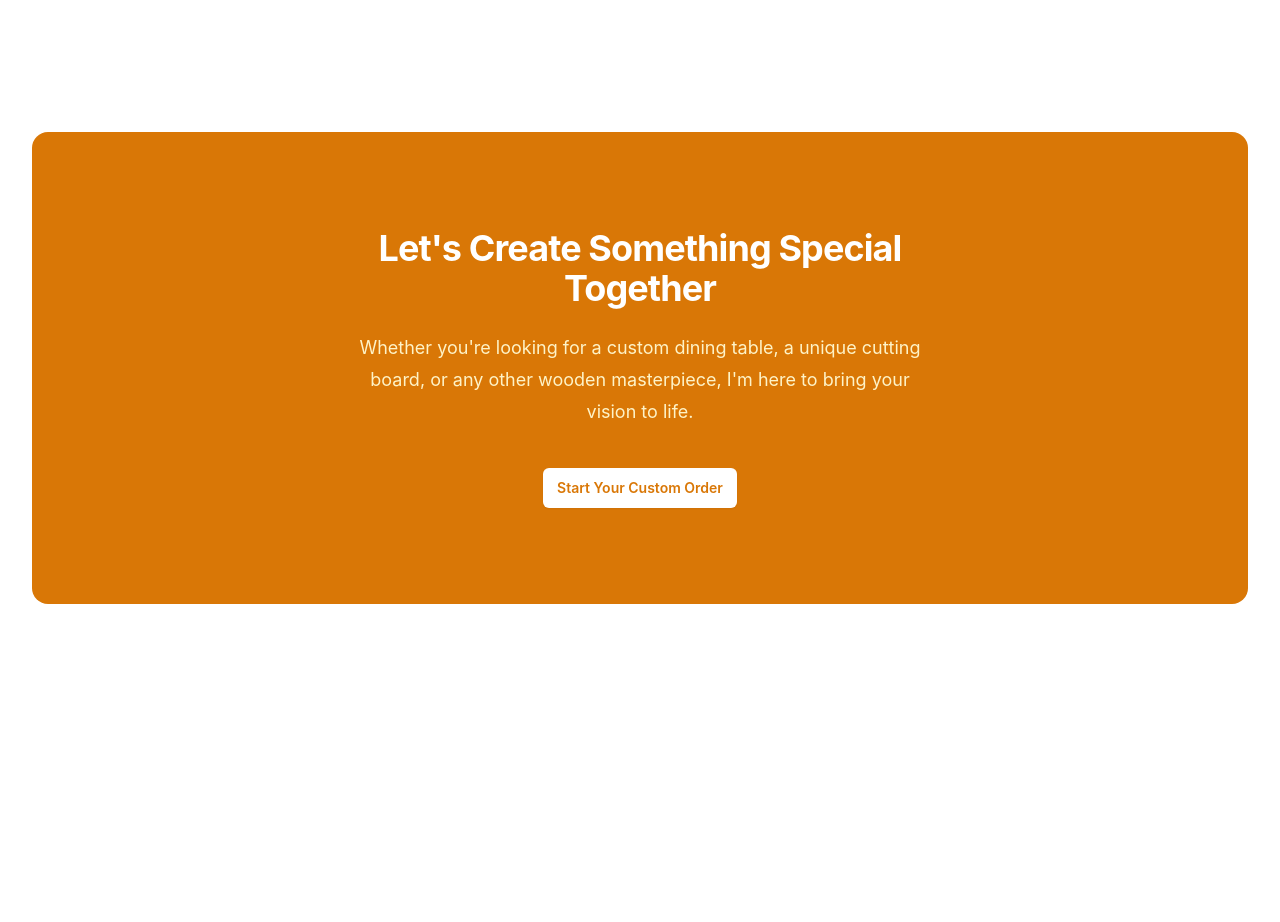
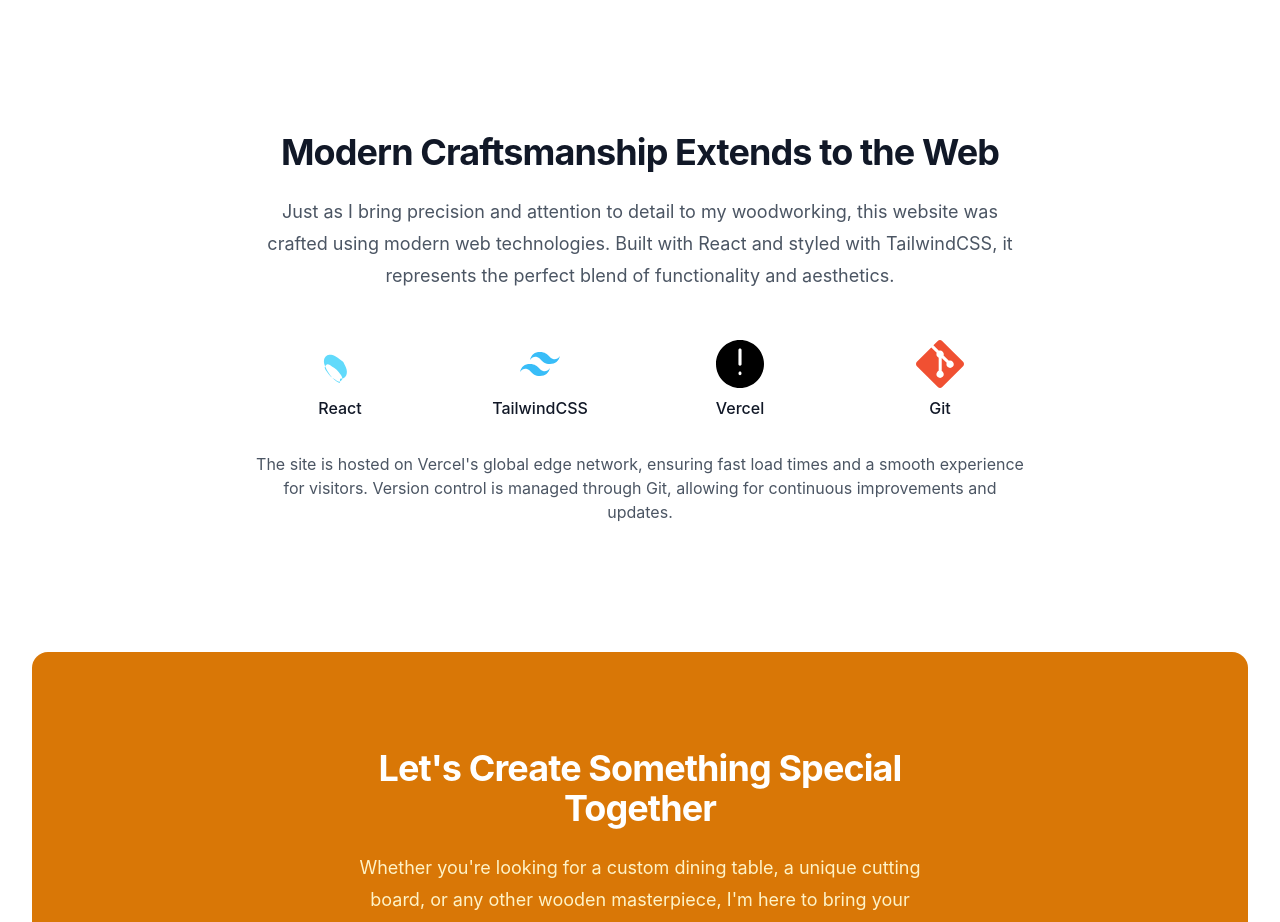
Before and after one commit to patricknavarre/woodShop, a React (Create React App) app: page /about in a window 1280 px wide. Shown: the part 1466-2388 px from the top of the page. Before the commit the page ends 2198 px from the top, so only its background shows below. Built offline with nearby package versions, Linux system fonts and the light colour scheme; what shopify-buy would draw is missing.

Commit message:
Add tech stack section to About page

```diff
--- a/src/pages/About.js
+++ b/src/pages/About.js
@@ -135,6 +135,70 @@ export default function About() {
             </p>
           </div>
 
+          {/* Tech Stack Section */}
+          <div className="mx-auto mt-32 max-w-3xl">
+            <h2 className="text-3xl font-bold tracking-tight text-gray-900 sm:text-4xl text-center">
+              Modern Craftsmanship Extends to the Web
+            </h2>
+            <p className="mt-6 text-lg leading-8 text-gray-600 text-center">
+              Just as I bring precision and attention to detail to my
+              woodworking, this website was crafted using modern web
+              technologies. Built with React and styled with TailwindCSS, it
+              represents the perfect blend of functionality and aesthetics.
+            </p>
+            <div className="mt-12 grid grid-cols-2 gap-8 sm:grid-cols-4">
+              <div className="flex flex-col items-center">
+                <svg
+                  viewBox="0 0 24 24"
+                  className="h-12 w-12 text-[#61DAFB]"
+                  fill="currentColor"
+                >
+                  <path d="M12 13.5a1.5 1.5 0 1 1 0-3 1.5 1.5 0 0 1 0 3Z" />
+                  <path d="M12 21.35a2.06 2.06 0 0 1-1-.25c-.33-.17-.67-.39-1-.64-.65-.48-1.28-1-1.85-1.63a15.53 15.53 0 0 1-2.35-3.17 14.5 14.5 0 0 1-.81-1.67C4.14 12.42 3.8 11.17 4 10a2.8 2.8 0 0 1 .84-1.79 2.87 2.87 0 0 1 1.79-.84c.52-.08 1.05 0 1.56.15.52.13 1 .35 1.46.62a13.18 13.18 0 0 1 2.35 1.63A15.53 15.53 0 0 1 13.65 11a14.5 14.5 0 0 1 .81 1.67c.8 1.57 1.14 2.82.94 4a2.8 2.8 0 0 1-.84 1.79 2.87 2.87 0 0 1-1.79.84 3.44 3.44 0 0 1-.77.05Zm-2.44-1.56c.43.32.86.6 1.26.81a1.51 1.51 0 0 0 1.85-.31 1.49 1.49 0 0 0 .31-1.85c-.21-.4-.49-.83-.81-1.26a14.51 14.51 0 0 0-1.85-2.35 13.18 13.18 0 0 0-2.35-1.63c-.43-.32-.86-.6-1.26-.81a1.51 1.51 0 0 0-1.85.31 1.49 1.49 0 0 0-.31 1.85c.21.4.49.83.81 1.26a14.51 14.51 0 0 0 1.85 2.35 13.18 13.18 0 0 0 2.35 1.63Z" />
+                </svg>
+                <span className="mt-2 font-medium text-gray-900">React</span>
+              </div>
+              <div className="flex flex-col items-center">
+                <svg
+                  viewBox="0 0 24 24"
+                  className="h-12 w-12 text-[#38BDF8]"
+                  fill="currentColor"
+                >
+                  <path d="M12 6.036c-2.667 0-4.333 1.325-5 3.976 1-1.325 2.167-1.822 3.5-1.491.761.189 1.305.738 1.91 1.345C13.387 10.855 14.522 12 17 12c2.667 0 4.333-1.325 5-3.976-1 1.325-2.166 1.822-3.5 1.491-.761-.189-1.305-.738-1.91-1.345C15.613 7.181 14.478 6.036 12 6.036zM7 12c-2.667 0-4.333 1.325-5 3.976 1-1.326 2.167-1.822 3.5-1.491.761.189 1.305.738 1.91 1.345C8.387 16.819 9.522 18 12 18c2.667 0 4.333-1.325 5-3.976-1 1.325-2.166 1.822-3.5 1.491-.761-.189-1.305-.738-1.91-1.345C10.613 13.181 9.478 12 7 12z" />
+                </svg>
+                <span className="mt-2 font-medium text-gray-900">
+                  TailwindCSS
+                </span>
+              </div>
+              <div className="flex flex-col items-center">
+                <svg
+                  viewBox="0 0 24 24"
+                  className="h-12 w-12 text-black"
+                  fill="currentColor"
+                >
+                  <path d="M12 0C5.373 0 0 5.373 0 12s5.373 12 12 12 12-5.373 12-12S18.627 0 12 0zm-.041 4.2h.082c.406 0 .736.33.736.736v7.242c0 .406-.33.735-.736.735h-.082c-.406 0-.736-.33-.736-.735V4.936c0-.406.33-.736.736-.736zm.041 11.6c.406 0 .736.33.736.736v.328c0 .406-.33.736-.736.736s-.736-.33-.736-.736v-.328c0-.406.33-.736.736-.736z" />
+                </svg>
+                <span className="mt-2 font-medium text-gray-900">Vercel</span>
+              </div>
+              <div className="flex flex-col items-center">
+                <svg
+                  viewBox="0 0 24 24"
+                  className="h-12 w-12 text-[#F05032]"
+                  fill="currentColor"
+                >
+                  <path d="M23.546 10.93 13.067.452c-.604-.603-1.582-.603-2.188 0L8.708 2.627l2.76 2.76c.645-.215 1.379-.07 1.889.441.516.515.658 1.258.438 1.9l2.658 2.66c.645-.223 1.387-.078 1.9.435.721.72.721 1.884 0 2.604-.719.719-1.881.719-2.6 0-.539-.541-.674-1.337-.404-1.996L12.86 8.955v6.525c.176.086.342.203.488.348.713.721.713 1.883 0 2.6-.719.721-1.889.721-2.609 0-.719-.719-.719-1.879 0-2.598.182-.18.387-.316.605-.406V8.835c-.217-.091-.424-.222-.6-.401-.545-.545-.676-1.342-.396-2.009L7.636 3.7.45 10.881c-.6.605-.6 1.584 0 2.189l10.48 10.477c.604.604 1.582.604 2.186 0l10.43-10.43c.605-.603.605-1.582 0-2.187" />
+                </svg>
+                <span className="mt-2 font-medium text-gray-900">Git</span>
+              </div>
+            </div>
+            <p className="mt-8 text-center text-gray-600">
+              The site is hosted on Vercel's global edge network, ensuring fast
+              load times and a smooth experience for visitors. Version control
+              is managed through Git, allowing for continuous improvements and
+              updates.
+            </p>
+          </div>
+
           {/* CTA Section */}
           <div className="mt-32 rounded-2xl bg-amber-600 py-20 sm:py-24">
             <div className="mx-auto max-w-2xl text-center">
```
